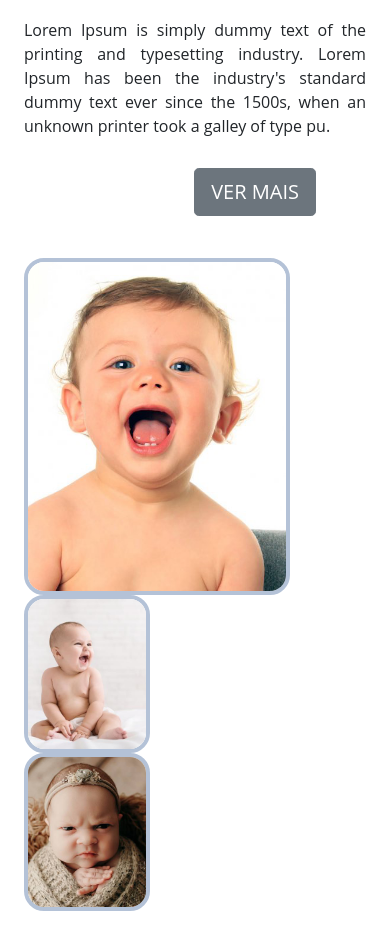
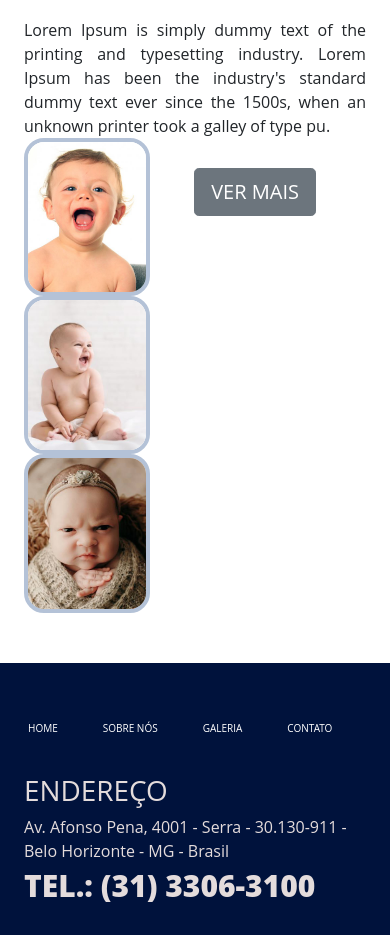
Before and after one commit to AndersonCarvalhoBH/TJMG, a plain HTML site: page index.html in a window 390 px wide. Shown: the part 1349-2284 px from the top of the page. Drawn offline with nearby package versions, Linux system fonts and the light colour scheme.

Commit message:
Update mobile.css

```diff
--- a/includes/css/mobile.css
+++ b/includes/css/mobile.css
@@ -52,10 +52,7 @@
     }
 
 
-    .maior{
-        width: 290px;
-        margin-top: 120px;
-    }
+
 
 
   .photo-gallery .intro {
```
